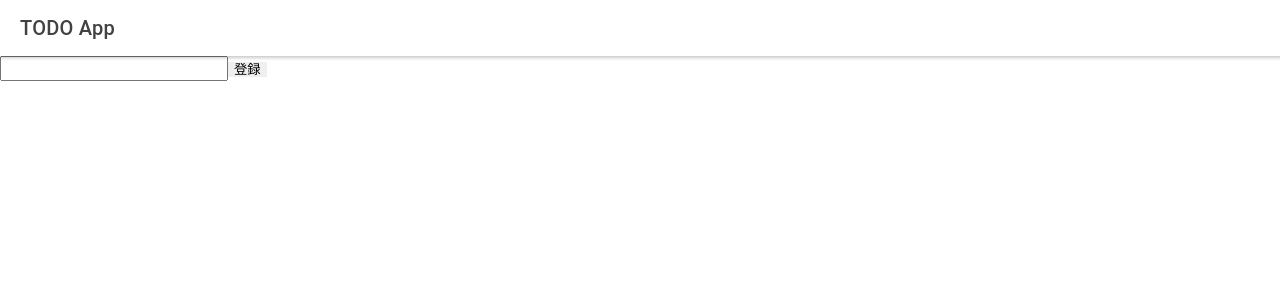
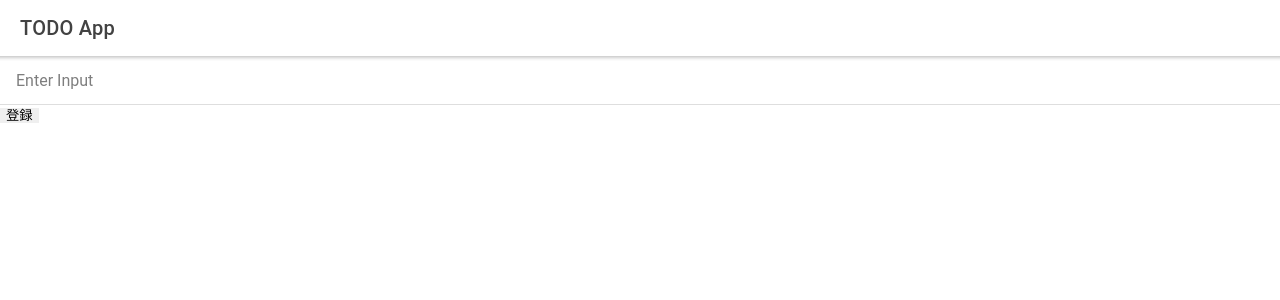
Before and after one commit to k-takahashi23/ionic-react-recoil-example, a React (Create React App) app: page /home in a window 1280 px wide. Shown: the top 300 px of the page. Built offline with nearby package versions, Linux system fonts and the light colour scheme.

Commit message:
MOD: inputForm

```diff
--- a/src/components/TextForm.tsx
+++ b/src/components/TextForm.tsx
@@ -1,25 +1,28 @@
+import { IonInput, IonItem } from "@ionic/react";
 import React, { useState } from "react";
 import { useSetRecoilState } from "recoil";
 import { tasksState } from '../recoil/atoms/tasksState';
 
 const TextForm: React.FC = () => {
-  const [title, setTitle] = useState<string>("");
+  const [inputTitle, setInputTitle] = useState<string>("");
   const [number, setNumber] = useState<number>(0);
   const setTasks = useSetRecoilState(tasksState);
 
-  const onChange = (e: React.ChangeEvent<HTMLInputElement>) => {
-    setTitle(e.target.value)
-  }
-
   const onAdd = () => {
     setNumber(number+1);
-    setTasks(t => [...t, { id: number, title, completed: false }])
-    setTitle("")
+    setTasks(t => [...t, { id: number, title: inputTitle, completed: false }]);
+    setInputTitle("");
   }
 
   return (
     <div>
-      <input type="text" value={title} onChange={onChange}></input>
+      <IonItem>
+        <IonInput
+          value={inputTitle}
+          placeholder="Enter Input"
+          onIonChange={e => setInputTitle(e.detail.value!)}
+        />
+      </IonItem>
       <button onClick={onAdd}>登録</button>
     </div>
   )
```
